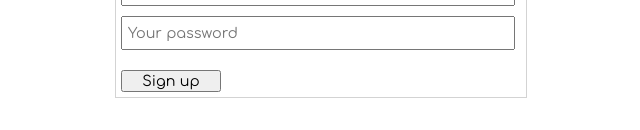
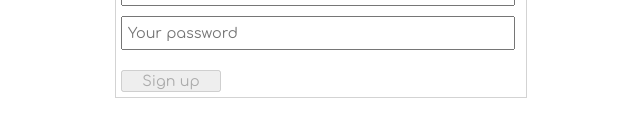
Before and after one commit to haldunatar/getting-warmed-up-with-ng4-ts, an Angular app: page /auth/sign-up in a window 1280 px wide. Shown: the part 178-308 px from the top of the page, without its empty margins (319-959 px from the left). Built offline with nearby package versions, Linux system fonts and the light colour scheme.

Commit message:
minLength

```diff
--- a/src/app/auth/sign-up/sign-up.component.ts
+++ b/src/app/auth/sign-up/sign-up.component.ts
@@ -18,7 +18,5 @@ export class SignUpComponent implements OnInit {
 			confirm: ['', Validators.required],
 			password: ['', [Validators.required, Validators.minLength(3)]],
 		}, { validator: emailMatcher });
-
-		console.log(this.user)
 	}
 }
--- a/src/app/auth/sign-up/sign-up.html
+++ b/src/app/auth/sign-up/sign-up.html
@@ -38,9 +38,9 @@
         You need a password!
       </div>
 
-      <div *ngIf="user.get('password').hasError('minLength') && user.get('password').touched">
-        You can do better..!
+      <div *ngIf="user.get('password').hasError('minlength') && user.get('password').touched && !user.get('password').hasError('required')">
+        At least 3 chars!
       </div>
 
-  <button type="submit">Sign up</button>
+  <button type="submit" [disabled]="user.invalid">Sign up</button>
 </form>
```
